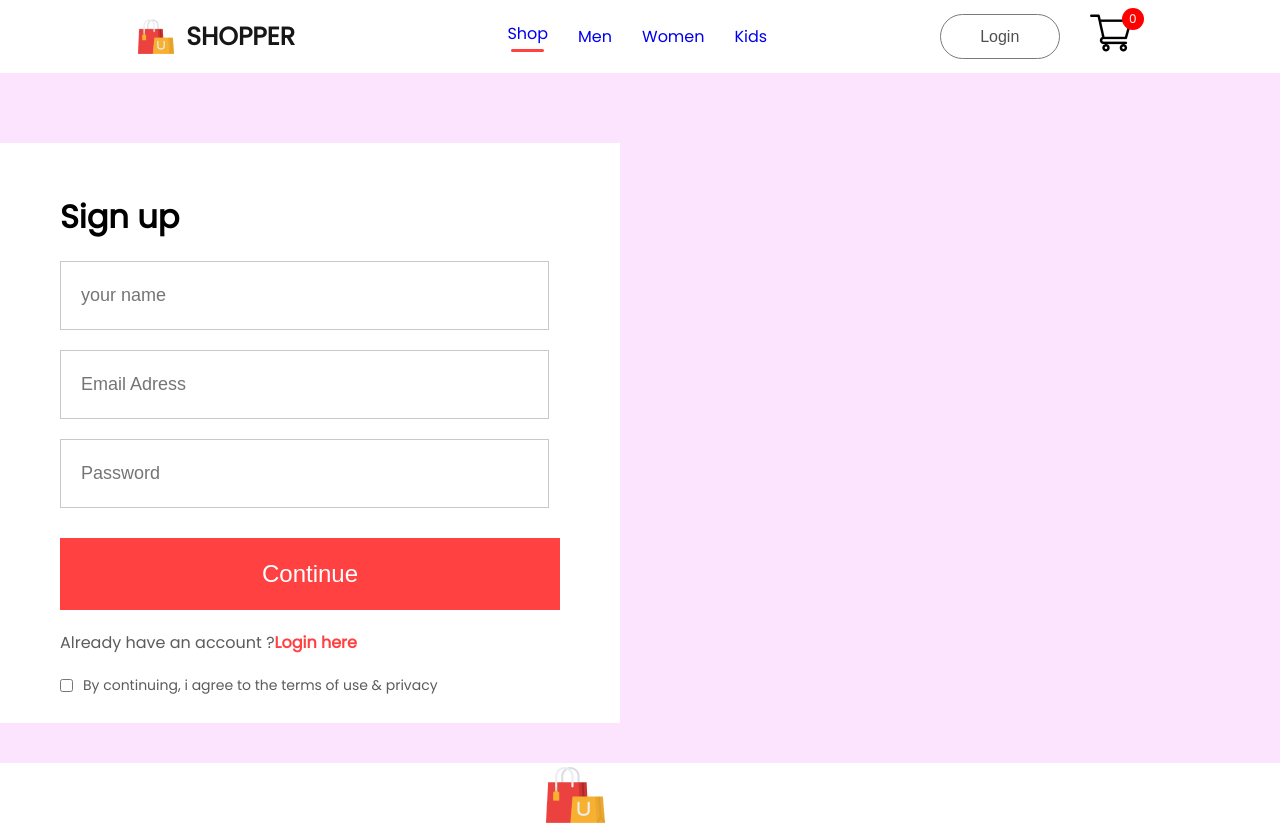
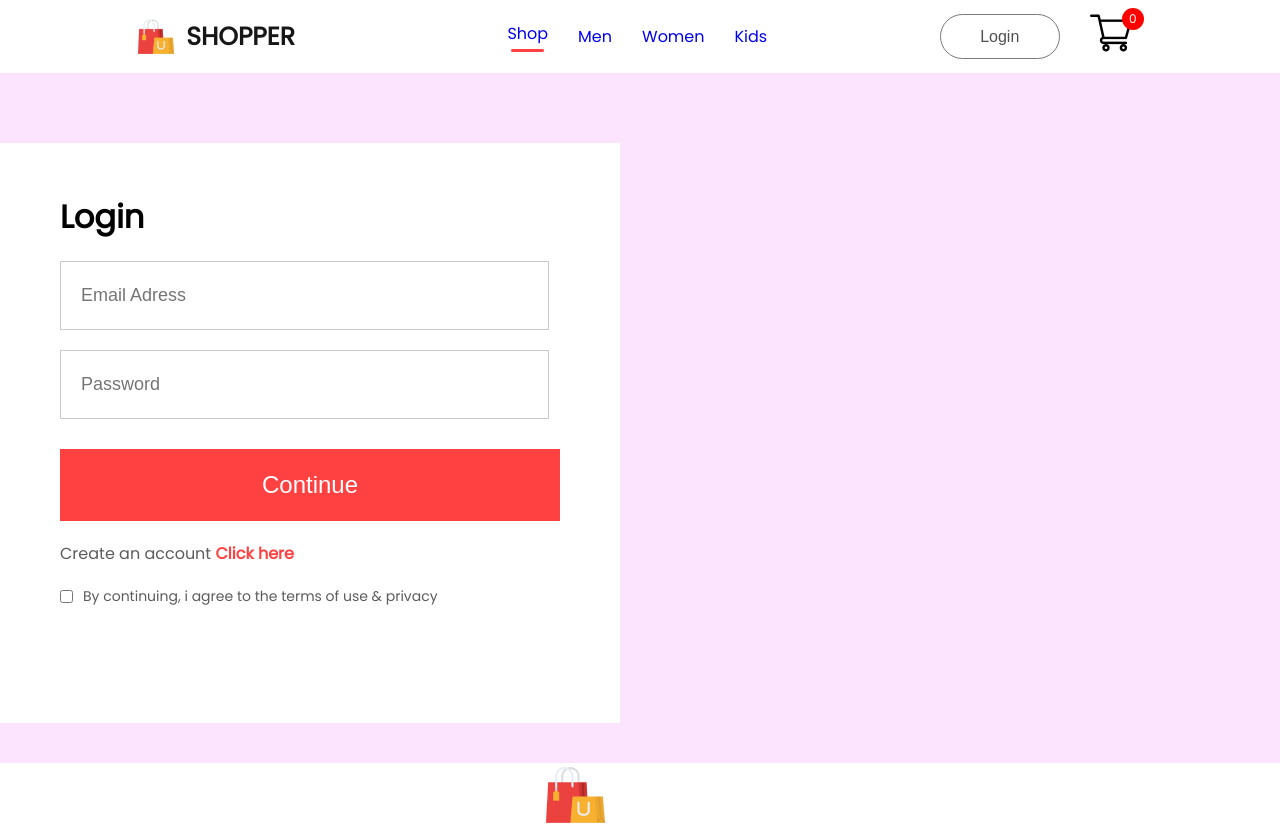
Before and after one commit to zzinue/E-commerce-Frontend, a React (Create React App) app: page /login in a window 1280 px wide. Shown: the top 825 px of the page. Built offline with nearby package versions, Linux system fonts and the light colour scheme.

Commit message:
login and sing up logic

```diff
--- a/src/Pages/CSS/LoginSignup.css
+++ b/src/Pages/CSS/LoginSignup.css
@@ -4,14 +4,14 @@
   background: #fce3fe;
   padding-top: 100px;
 }
-.loginsingup-container {
+.loginsignup-container {
   width: 580px;
   height: 600px;
   background: white;
   margin: auto;
   padding: 40px 60px;
 }
-.loginsingup-container {
+.loginsignup-container {
   margin: 20px 0px;
 }
 .loginsignup-fields {
@@ -29,7 +29,7 @@
   color: #5c5c5c;
   font-size: 18px;
 }
-.loginsingup-container button {
+.loginsignup-container button {
   width: 580px;
   height: 72px;
   color: white;
@@ -40,55 +40,51 @@
   font-weight: 500;
   cursor: pointer;
 }
-@media(max-width:1280px){
-  .loginsignup{
+@media (max-width: 1280px) {
+  .loginsignup {
     padding-top: 50px;
   }
-  .loginsingup-container{
+  .loginsignup-container {
     width: auto;
     max-width: 500px;
     max-height: 500px;
-
-
   }
-  .loginsingup-container h1{
+  .loginsignup-container h1 {
     margin: 10px 0px;
   }
-  .loginsignup-fields{
+  .loginsignup-fields {
     gap: 20px;
     margin-top: 20px;
-
   }
-  .loginsignup-fields input{
+  .loginsignup-fields input {
     height: 65px;
     width: 93%;
   }
-  .loginsingup-container button{
+  .loginsignup-container button {
     width: 100%;
   }
-  .loginsignup-login{
+  .loginsignup-login {
     font-size: 16px;
   }
-  .loginsignup-agree{
+  .loginsignup-agree {
     font-size: 14px;
     gap: 10px;
-
   }
 }
-@media(max-width:800px){
-  .loginsingup-container{
+@media (max-width: 800px) {
+  .loginsignup-container {
     padding: 20px 30px;
   }
-  .loginsingup-container h1{
+  .loginsignup-container h1 {
     font-size: 24px;
   }
-  .loginsignup-fields{
+  .loginsignup-fields {
     margin-top: 20px;
   }
-  .loginsignup-fields input{
+  .loginsignup-fields input {
     height: 50px;
   }
-  .loginsingup-container button{
+  .loginsignup-container button {
     height: 50px;
     font-size: 16px;
   }
--- a/src/Pages/LoginSignup.jsx
+++ b/src/Pages/LoginSignup.jsx
@@ -1,19 +1,47 @@
-import React from "react";
+import React, { useState } from "react";
 import "./CSS/LoginSignup.css";
 const LoginSignup = () => {
+  const [state, setState] = useState("Login");
+
   return (
     <div className="loginsignup">
-      <div className="loginsingup-container">
-        <h1>Sign up</h1>
+      <div className="loginsignup-container">
+        <h1>{state}</h1>
         <div className="loginsignup-fields">
-          <input type="text" placeholder="your name" />
+          {state === "Sign Up" ? (
+            <input type="text" placeholder="your name" />
+          ) : (
+            <></>
+          )}
           <input type="email" placeholder="Email Adress" />
           <input type="password" placeholder="Password" />
         </div>
         <button>Continue</button>
-        <p className="loginsignup-login">
-          Already have an account ?<span>Login here</span>
-        </p>
+
+        {state === "Sign Up" ? (
+          <p className="loginsignup-login">
+            Already have an account ?
+            <span
+              onClick={() => {
+                setState("Login");
+              }}
+            >
+              Login here
+            </span>
+          </p>
+        ) : (
+          <p className="loginsignup-login">
+            Create an account{" "}
+            <span
+              onClick={() => {
+                setState("Sign Up");
+              }}
+            >
+              Click here
+            </span>
+          </p>
+        )}
+
         <div className="loginsignup-agree">
           <input type="checkbox" name="" id="" />
           <p>By continuing, i agree to the terms of use & privacy</p>
```
